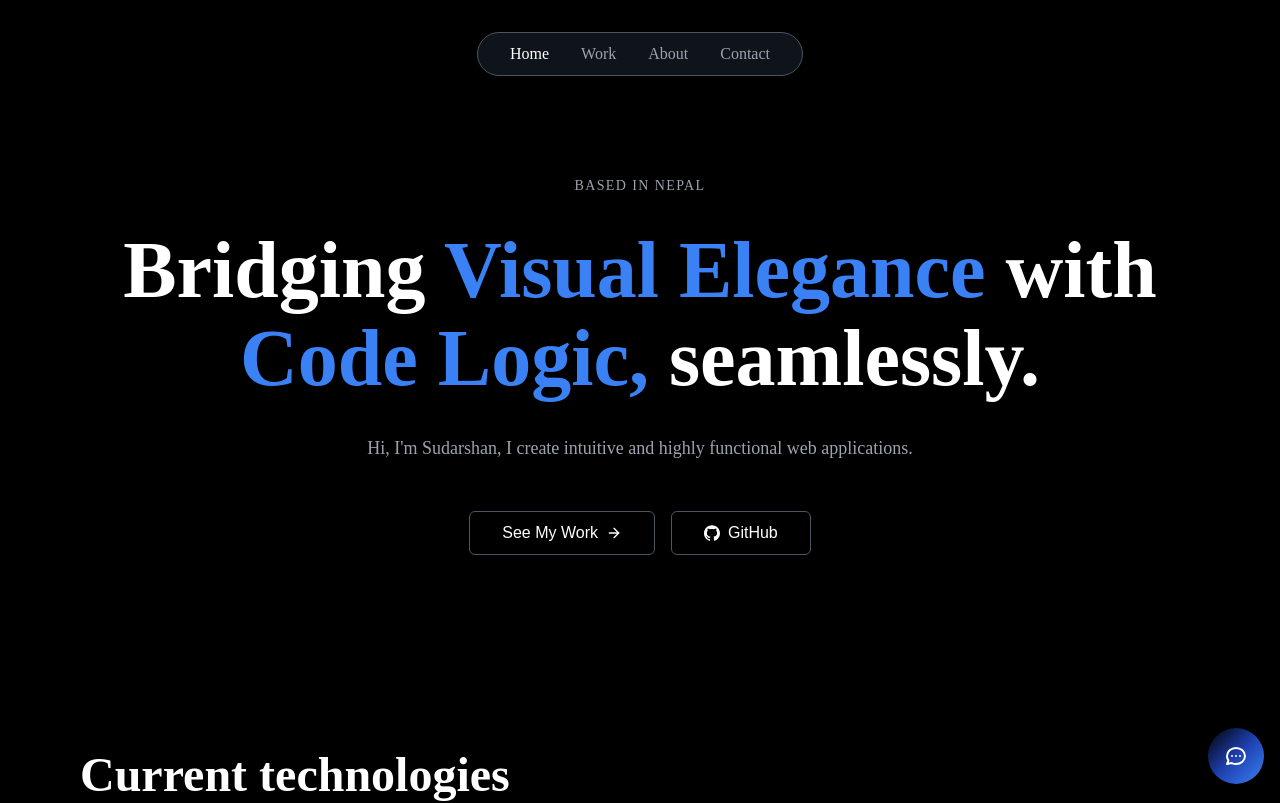
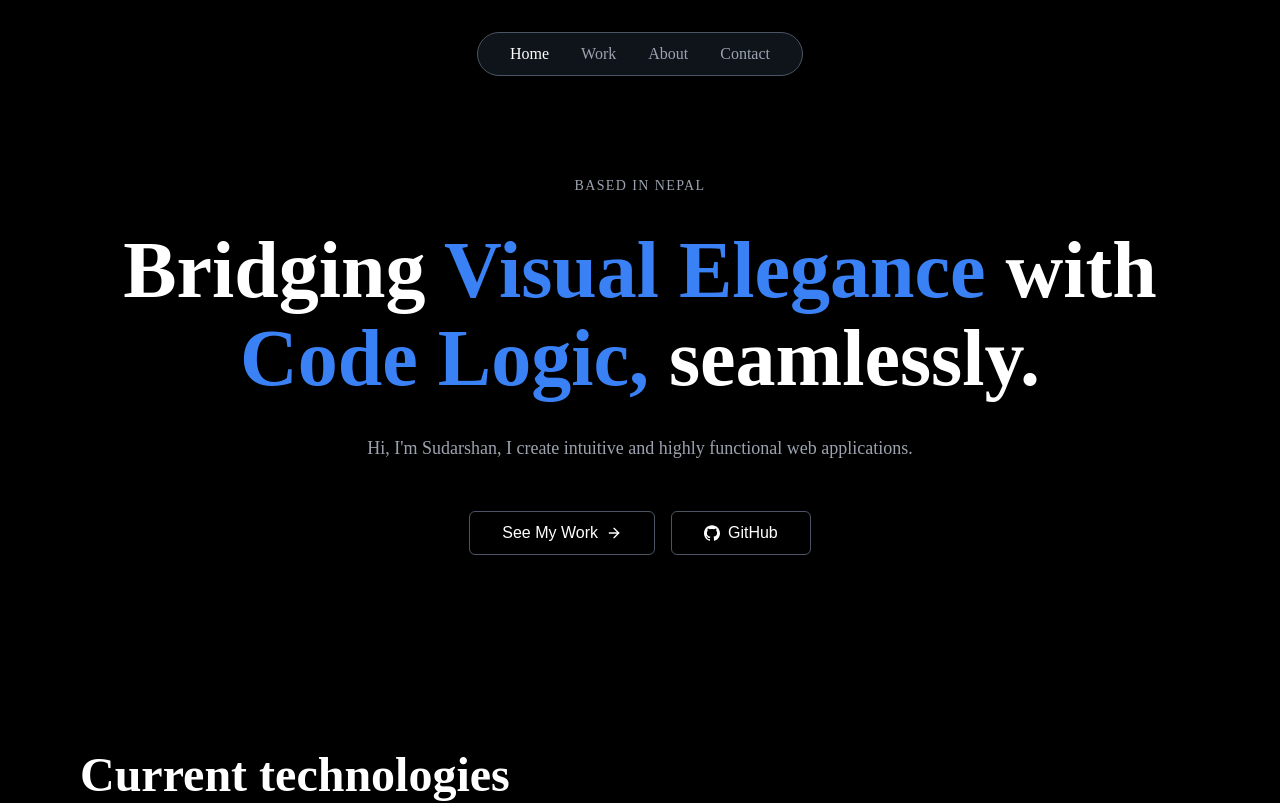
Before and after one commit to lynx-fx/Portfolio, a React (Vite) app: page / in a window 1280 px wide. Shown: the top 803 px of the page. Built offline with nearby package versions, Linux system fonts and the light colour scheme.

Commit message:
Removed aAI assistant

```diff
--- a/src/App.jsx
+++ b/src/App.jsx
@@ -5,7 +5,7 @@ import AIAssistant from './components/Ai'
 export default function App() {
   return (
     <>
-    <AIAssistant/>
+    {/* <AIAssistant/> */}
     <Landing/>
     </>
   )
--- a/src/components/Ai.jsx
+++ b/src/components/Ai.jsx
@@ -100,7 +100,7 @@ export default function AIAssistant() {
   // TODO: Use env here later on
   // const genAI = new GoogleGenerativeAI(process.env.NEXT_PUBLIC_GEMINI_API_KEY || "API_HERE");
   const genAI = new GoogleGenerativeAI(
-    "AIzaSyAdarrEURQN-vo9rO0_liYkDCwM0cGEPno"
+    ""
   );
 
   const scrollToBottom = () => {
```
